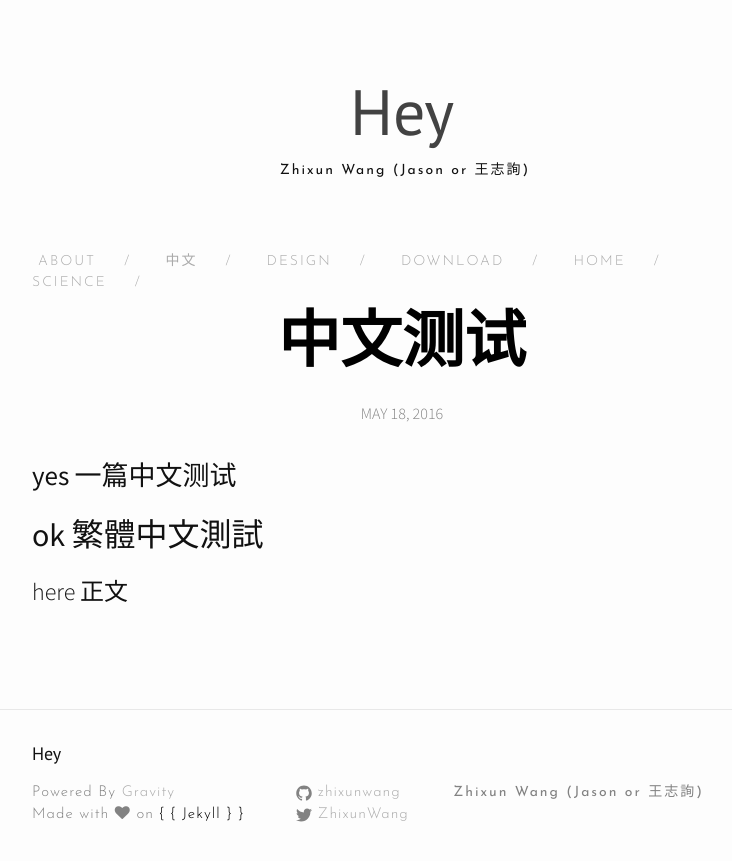
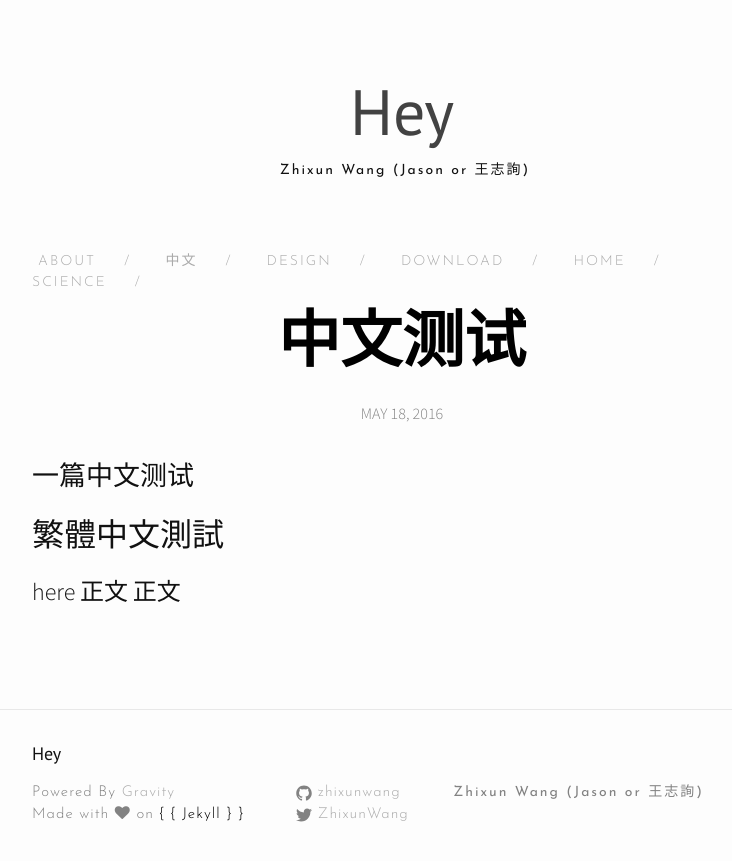
Before and after one commit to zhixunwang/zhixunwang.github.io, a Jekyll site: the page built from _posts/2016-05-18-a-chinese-article.md, in a window 1280 px wide. Shown: the top 861 px of the page, without its empty margins (238-970 px from the left). Built offline with Jekyll 4.4.1, drawn with Linux system fonts in a browser that asks for light colours; nearby versions of some CDN libraries.

Commit message:
Update 2016-05-18-a-chinese-article.md

```diff
--- a/_posts/2016-05-18-a-chinese-article.md
+++ b/_posts/2016-05-18-a-chinese-article.md
@@ -4,8 +4,9 @@ title:  "中文测试"
 date:   2016-05-18 19:45:31 +0530
 categories: chinese
 ---
-# yes 一篇中文测试
+# 一篇中文测试
 
-## ok 繁體中文測試
+## 繁體中文測試
 
 here 正文
+正文
```
